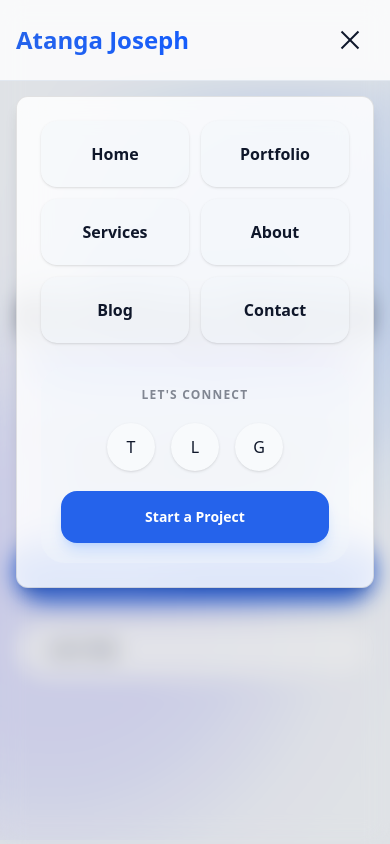
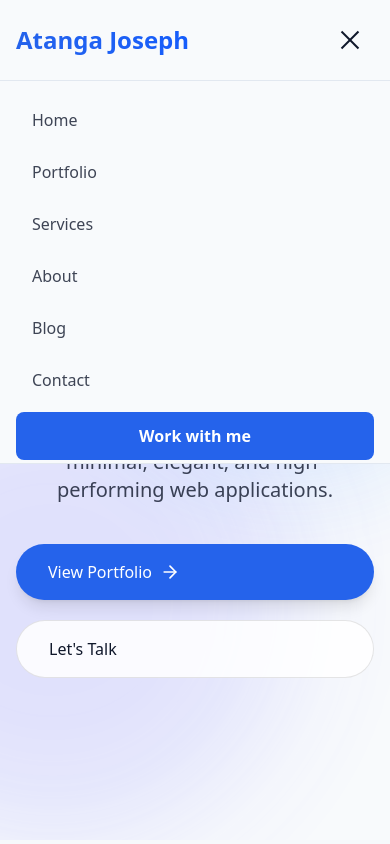
Before and after one commit to BhraJoe/portfolio, a Next.js app: page / in a window 390 px wide. Both pictures are taken after a click on the button "Toggle menu". Shown: the top 844 px of the page. Built offline with nearby package versions, Linux system fonts and the light colour scheme.

Commit message:
Mobile navbar redesign

```diff
--- a/src/components/Navigation.tsx
+++ b/src/components/Navigation.tsx
@@ -28,7 +28,7 @@ export default function Navigation() {
      return (
           <nav className="fixed top-0 left-0 right-0 z-[100]">
                {/* Main Header Bar */}
-               <div className={`relative z-[110] bg-background/95 border-b border-border transition-all ${isOpen ? 'bg-card' : 'backdrop-blur-md'}`}>
+               <div className="relative z-[110] bg-background/95 border-b border-border backdrop-blur-md">
                     <div className="max-w-7xl mx-auto px-4 sm:px-6 lg:px-8">
                          <div className="flex justify-between items-center h-20">
                               <div className="flex items-center">
@@ -75,55 +75,28 @@ export default function Navigation() {
                     </div>
                </div>
 
-               {/* Mobile Menu Backdrop */}
+               {/* Simple Mobile Menu */}
                <div
-                    className={`fixed inset-0 bg-foreground/10 backdrop-blur-md z-[104] md:hidden transition-opacity duration-500 ${isOpen ? 'opacity-100' : 'opacity-0 pointer-events-none'}`}
-                    onClick={() => setIsOpen(false)}
-               />
-
-               {/* Redesigned Floating Mobile Menu */}
-               <div
-                    className={`fixed top-24 left-4 right-4 glass-card shadow-2xl border-border/50 z-[105] md:hidden transition-all duration-500 ease-[cubic-bezier(0.22,1,0.36,1)] origin-top ${isOpen ? 'opacity-100 scale-100 translate-y-0' : 'opacity-0 scale-95 -translate-y-4 pointer-events-none'
-                         }`}
+                    className={`fixed top-20 left-0 right-0 bg-background border-b border-border z-[105] md:hidden transition-all duration-300 ease-in-out ${isOpen ? 'opacity-100 translate-y-0 max-h-96' : 'opacity-0 -translate-y-full max-h-0 pointer-events-none'}`}
                >
-                    <div className="flex flex-col p-6 max-h-[calc(100vh-8rem)] overflow-y-auto">
-                         <div className="grid grid-cols-2 gap-3 mb-6">
-                              {navLinks.map((link, index) => (
+                    <div className="px-4 py-4 space-y-1">
+                         {navLinks.map((link) => (
                               <Link
                                    key={link.href}
                                    href={link.href}
                                    onClick={() => setIsOpen(false)}
-                                        style={{ transitionDelay: isOpen ? `${index * 50 + 100}ms` : '0ms' }}
-                                        className={`flex flex-col items-center justify-center py-5 px-4 rounded-2xl bg-accent/40 hover:bg-primary/10 border border-transparent hover:border-primary/20 text-foreground font-semibold shadow-sm transition-all duration-500 transform ${isOpen ? 'translate-y-0 opacity-100' : 'translate-y-4 opacity-0'}`}
+                                   className="block px-4 py-3 text-base font-medium text-foreground/80 hover:text-primary hover:bg-accent rounded-lg transition-colors"
                               >
                                    {link.label}
                               </Link>
                          ))}
-                         </div>
-
-                         <div className="bg-accent/40 rounded-3xl p-5 space-y-5 mt-auto">
-                              <div className="text-xs font-bold uppercase tracking-widest text-foreground/50 text-center">Let's Connect</div>
-                              <div className="flex justify-center gap-4">
-                                   {['Twitter', 'LinkedIn', 'GitHub'].map((social, index) => (
-                                        <a
-                                             key={social}
-                                             href="#"
-                                             style={{ transitionDelay: isOpen ? `${index * 50 + 300}ms` : '0ms' }}
-                                             className={`w-12 h-12 rounded-full bg-background flex items-center justify-center text-foreground hover:text-primary hover:scale-110 shadow-sm transition-all duration-500 transform ${isOpen ? 'translate-y-0 opacity-100' : 'translate-y-4 opacity-0'}`}
-                                        >
-                                             {social[0]}
-                                        </a>
-                                   ))}
-                              </div>
                          <Link
                               href="/contact"
                               onClick={() => setIsOpen(false)}
-                                   style={{ transitionDelay: isOpen ? '450ms' : '0ms' }}
-                                   className={`block w-full text-center px-6 py-4 text-sm font-bold text-primary-foreground bg-primary rounded-2xl hover:bg-blue-600 transition-all duration-500 transform shadow-lg shadow-blue-500/20 ${isOpen ? 'translate-y-0 opacity-100' : 'translate-y-4 opacity-0'}`}
+                              className="block w-full text-center px-4 py-3 mt-2 text-base font-semibold text-primary-foreground bg-primary rounded-lg hover:bg-blue-600 transition-colors"
                          >
-                                   Start a Project
+                              Work with me
                          </Link>
-                         </div>
                     </div>
                </div>
           </nav>
```
Lines whose indentation alone changed are shown as unchanged.
